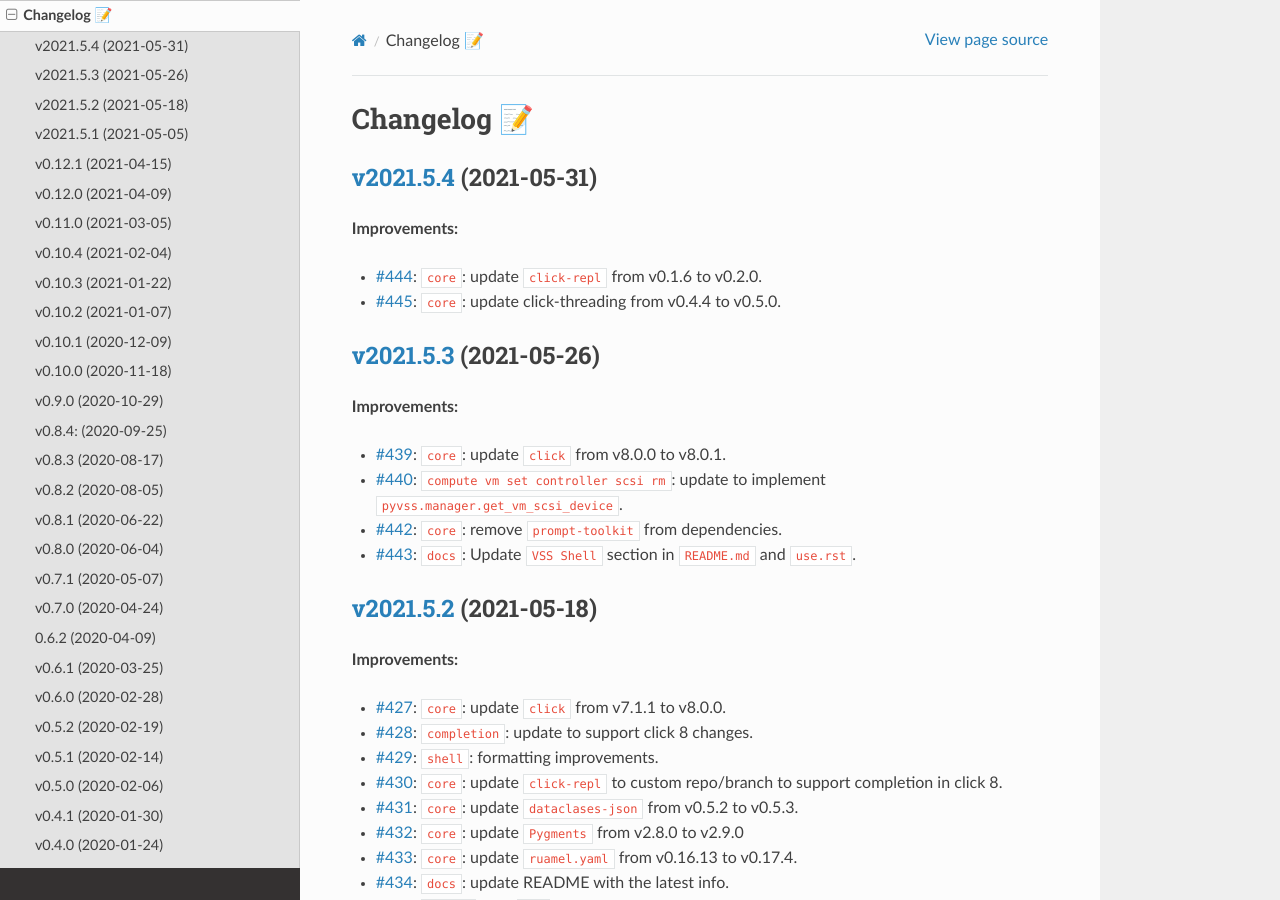
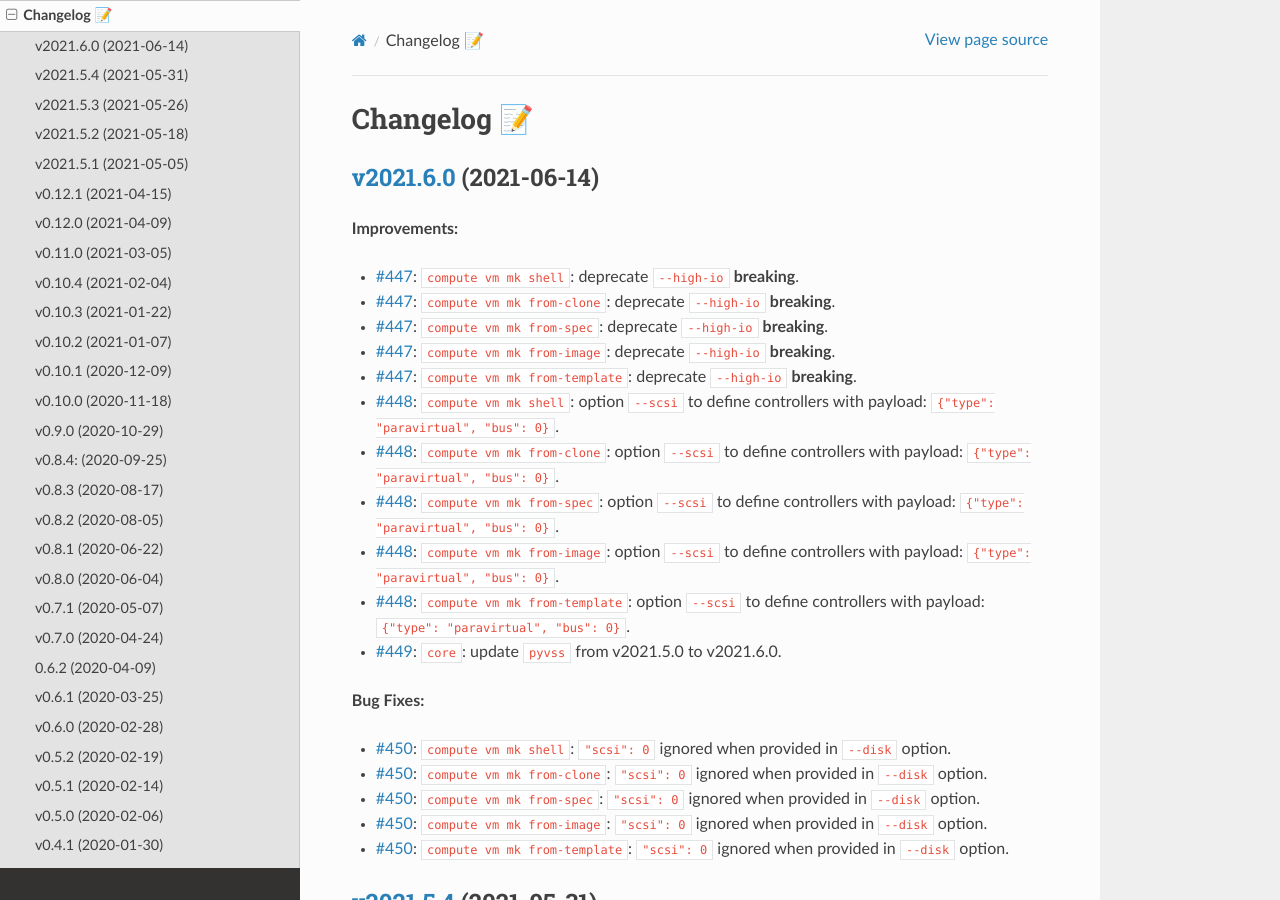
Before and after one commit to EIS-ITS/vss-cli, a Sphinx documentation site: the page built from docs/changelog.rst, in a window 1280 px wide and 900 px high. Built offline with Sphinx 7.4.7 and the Read the Docs theme 2.0.0, drawn with Linux system fonts in a browser that asks for light colours; the version number could not be read and is left out.

Commit message:
Issue #451: 🎉Version release v2021.6.0 - Bump version: 2021.6.0-dev1 → 2021.6.0 - fixes #451

```diff
--- a/docs/changelog.rst
+++ b/docs/changelog.rst
@@ -1,5 +1,31 @@
 Changelog 📝
 ============
+
+`v2021.6.0 <https://gitlab-ee.eis.utoronto.ca/vss/vss-cli/tags/v2021.6.6>`_ (2021-06-14)
+----------------------------------------------------------------------------------------
+
+**Improvements:**
+
+- `#447 <https://gitlab-ee.eis.utoronto.ca/vss/vss-cli/issues/447>`_: ``compute vm mk shell``: deprecate ``--high-io`` **breaking**.
+- `#447 <https://gitlab-ee.eis.utoronto.ca/vss/vss-cli/issues/447>`_: ``compute vm mk from-clone``: deprecate ``--high-io`` **breaking**.
+- `#447 <https://gitlab-ee.eis.utoronto.ca/vss/vss-cli/issues/447>`_: ``compute vm mk from-spec``: deprecate ``--high-io`` **breaking**.
+- `#447 <https://gitlab-ee.eis.utoronto.ca/vss/vss-cli/issues/447>`_: ``compute vm mk from-image``: deprecate ``--high-io`` **breaking**.
+- `#447 <https://gitlab-ee.eis.utoronto.ca/vss/vss-cli/issues/447>`_: ``compute vm mk from-template``: deprecate ``--high-io`` **breaking**.
+- `#448 <https://gitlab-ee.eis.utoronto.ca/vss/vss-cli/issues/448>`_: ``compute vm mk shell``: option ``--scsi`` to define controllers with payload: ``{"type": "paravirtual", "bus": 0}``.
+- `#448 <https://gitlab-ee.eis.utoronto.ca/vss/vss-cli/issues/448>`_: ``compute vm mk from-clone``: option ``--scsi`` to define controllers with payload: ``{"type": "paravirtual", "bus": 0}``.
+- `#448 <https://gitlab-ee.eis.utoronto.ca/vss/vss-cli/issues/448>`_: ``compute vm mk from-spec``: option ``--scsi`` to define controllers with payload: ``{"type": "paravirtual", "bus": 0}``.
+- `#448 <https://gitlab-ee.eis.utoronto.ca/vss/vss-cli/issues/448>`_: ``compute vm mk from-image``: option ``--scsi`` to define controllers with payload: ``{"type": "paravirtual", "bus": 0}``.
+- `#448 <https://gitlab-ee.eis.utoronto.ca/vss/vss-cli/issues/448>`_: ``compute vm mk from-template``: option ``--scsi`` to define controllers with payload: ``{"type": "paravirtual", "bus": 0}``.
+- `#449 <https://gitlab-ee.eis.utoronto.ca/vss/vss-cli/issues/449>`_: ``core``: update ``pyvss`` from v2021.5.0 to v2021.6.0.
+
+**Bug Fixes:**
+
+- `#450 <https://gitlab-ee.eis.utoronto.ca/vss/vss-cli/issues/450>`_: ``compute vm mk shell``: ``"scsi": 0`` ignored when provided in ``--disk`` option.
+- `#450 <https://gitlab-ee.eis.utoronto.ca/vss/vss-cli/issues/450>`_: ``compute vm mk from-clone``: ``"scsi": 0`` ignored when provided in ``--disk`` option.
+- `#450 <https://gitlab-ee.eis.utoronto.ca/vss/vss-cli/issues/450>`_: ``compute vm mk from-spec``: ``"scsi": 0`` ignored when provided in ``--disk`` option.
+- `#450 <https://gitlab-ee.eis.utoronto.ca/vss/vss-cli/issues/450>`_: ``compute vm mk from-image``: ``"scsi": 0`` ignored when provided in ``--disk`` option.
+- `#450 <https://gitlab-ee.eis.utoronto.ca/vss/vss-cli/issues/450>`_: ``compute vm mk from-template``: ``"scsi": 0`` ignored when provided in ``--disk`` option.
+
 
 `v2021.5.4 <https://gitlab-ee.eis.utoronto.ca/vss/vss-cli/tags/v2021.5.4>`_ (2021-05-31)
 ----------------------------------------------------------------------------------------
```
Also changed, not shown: CHANGELOG.md (+26 -1 lines), .bumpversion.cfg, 3 other files.
